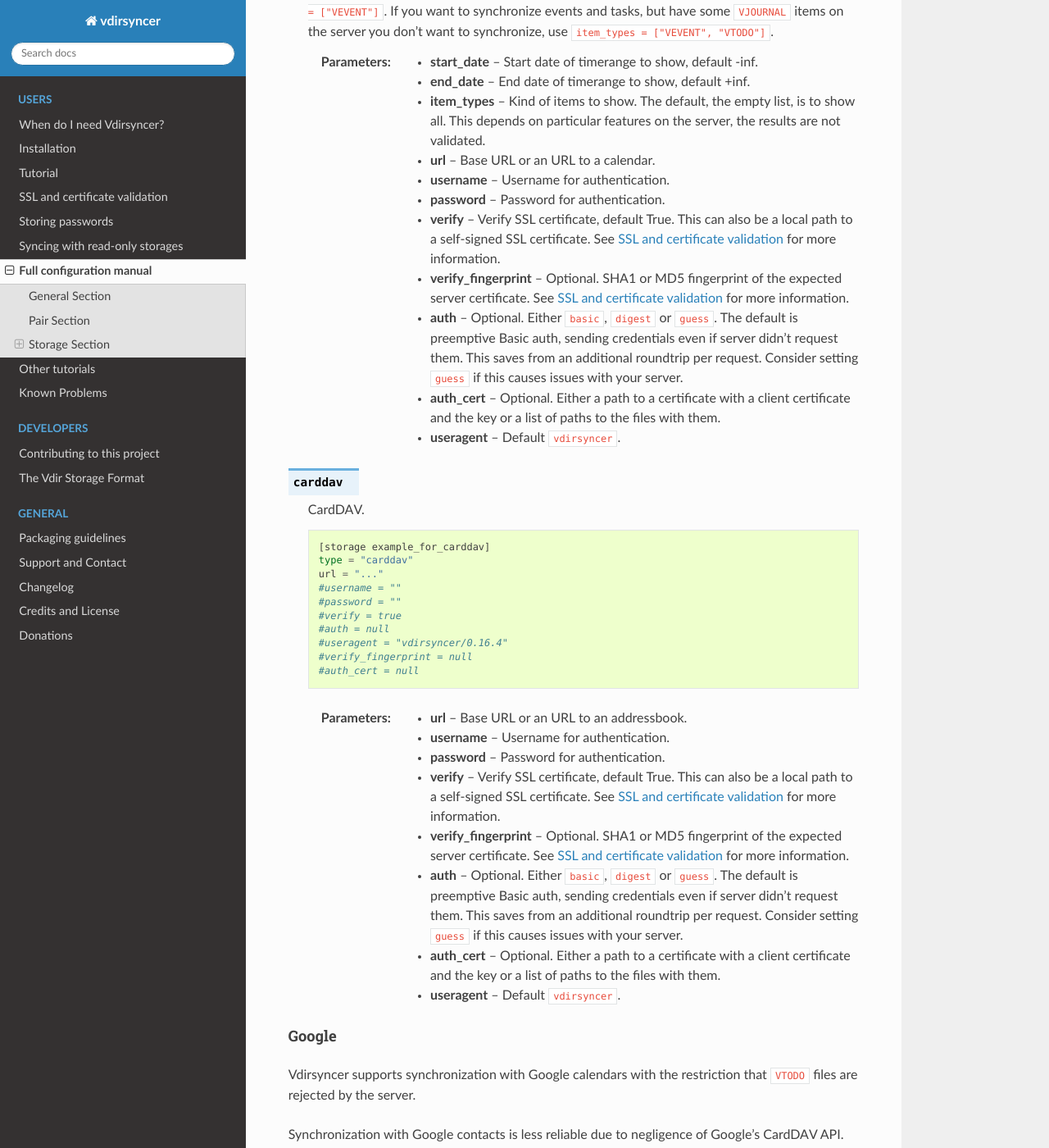
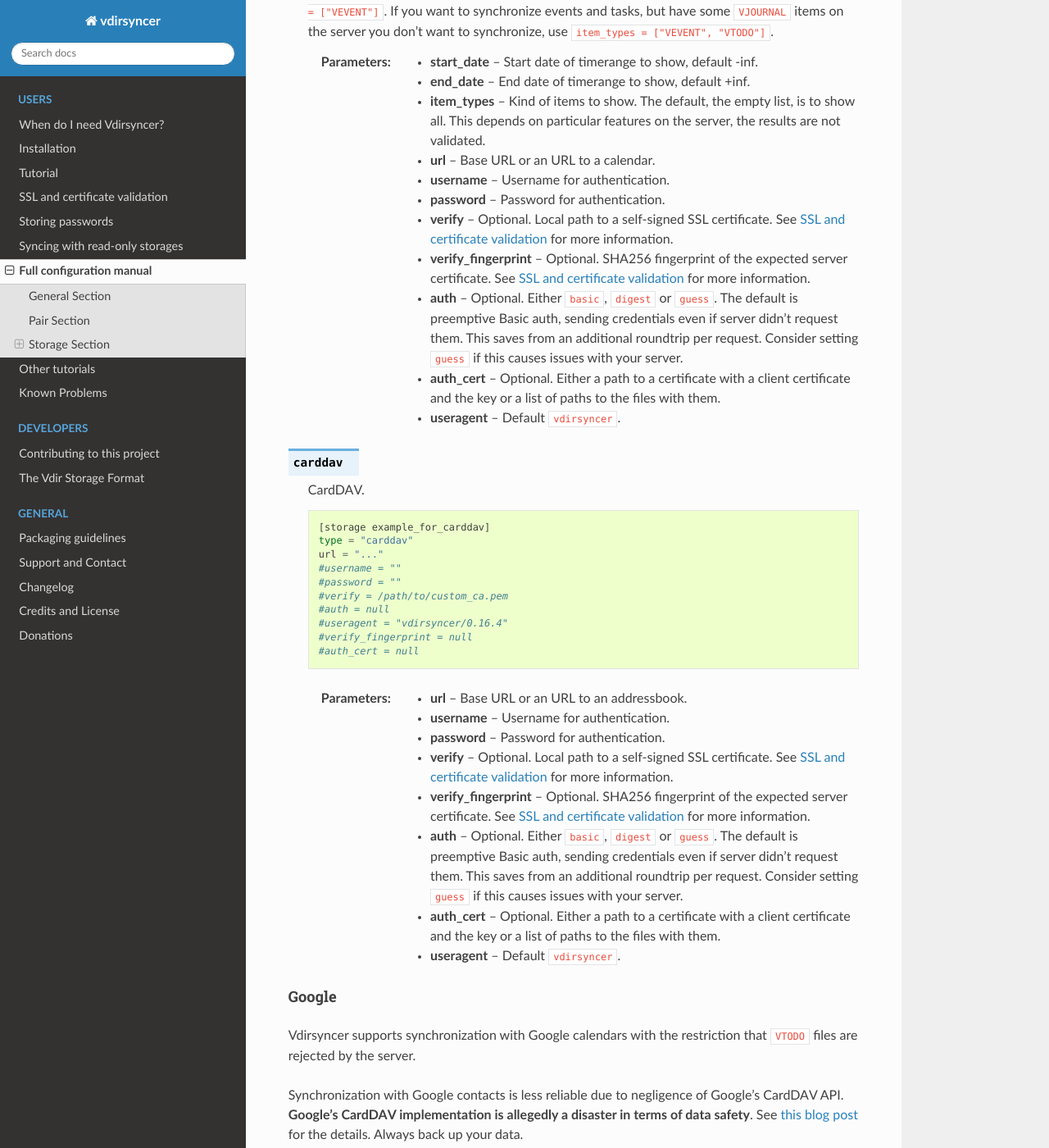
Before and after one commit to pimutils/vdirsyncer, a Sphinx documentation site: the page built from docs/config.rst, in a window 1280 px wide and 1400 px high, scrolled down 3510 px. Shown: the whole window at 82% size. Built offline with Sphinx 7.4.7 and the Read the Docs theme 2.0.0, drawn with Linux system fonts in a browser that asks for light colours; some of the changed text lies outside the part shown.

Commit message:
Clean up some invalid TLS configuration branches

```diff
--- a/docs/config.rst
+++ b/docs/config.rst
@@ -175,7 +175,7 @@
         url = "..."
         #username = ""
         #password = ""
-        #verify = true
+        #verify = /path/to/custom_ca.pem
         #auth = null
         #useragent = "vdirsyncer/0.16.4"
         #verify_fingerprint = null
@@ -208,12 +208,10 @@
     :param url: Base URL or an URL to a calendar.
     :param username: Username for authentication.
     :param password: Password for authentication.
-    :param verify: Verify SSL certificate, default True. This can also be a
-        local path to a self-signed SSL certificate. See :ref:`ssl-tutorial`
-        for more information.
-    :param verify_fingerprint: Optional. SHA1 or MD5 fingerprint of the
-        expected server certificate. See :ref:`ssl-tutorial` for more
-        information.
+    :param verify: Optional. Local path to a self-signed SSL certificate.
+        See :ref:`ssl-tutorial` for more information.
+    :param verify_fingerprint: Optional. SHA256 fingerprint of the expected
+        server certificate. See :ref:`ssl-tutorial` for more information.
     :param auth: Optional. Either ``basic``, ``digest`` or ``guess``. The
         default is preemptive Basic auth, sending credentials even if server
         didn't request them. This saves from an additional roundtrip per
@@ -235,7 +233,7 @@
      url = "..."
      #username = ""
      #password = ""
-     #verify = true
+     #verify = /path/to/custom_ca.pem
      #auth = null
      #useragent = "vdirsyncer/0.16.4"
      #verify_fingerprint = null
@@ -244,12 +242,10 @@
    :param url: Base URL or an URL to an addressbook.
    :param username: Username for authentication.
    :param password: Password for authentication.
-   :param verify: Verify SSL certificate, default True. This can also be a
-                  local path to a self-signed SSL certificate. See
-                  :ref:`ssl-tutorial` for more information.
-   :param verify_fingerprint: Optional. SHA1 or MD5 fingerprint of the expected
-                              server certificate. See :ref:`ssl-tutorial` for
-                              more information.
+   :param verify: Optional. Local path to a self-signed SSL certificate.
+        See :ref:`ssl-tutorial` for more information.
+   :param verify_fingerprint: Optional. SHA256 fingerprint of the expected
+        server certificate. See :ref:`ssl-tutorial` for more information.
    :param auth: Optional. Either ``basic``, ``digest`` or ``guess``. The
                 default is preemptive Basic auth, sending credentials even if
                 server didn't request them. This saves from an additional
@@ -478,12 +474,10 @@
     :param url: URL to the ``.ics`` file.
     :param username: Username for authentication.
     :param password: Password for authentication.
-    :param verify: Verify SSL certificate, default True. This can also be a
-        local path to a self-signed SSL certificate. See :ref:`ssl-tutorial`
-        for more information.
-    :param verify_fingerprint: Optional. SHA1 or MD5 fingerprint of the
-        expected server certificate. See :ref:`ssl-tutorial` for more
-        information.
+    :param verify: Optional. Local path to a self-signed SSL certificate.
+        See :ref:`ssl-tutorial` for more information.
+    :param verify_fingerprint: Optional. SHA256 fingerprint of the expected
+        server certificate. See :ref:`ssl-tutorial` for more information.
     :param auth: Optional. Either ``basic``, ``digest`` or ``guess``. The
         default is preemptive Basic auth, sending credentials even if server
         didn't request them. This saves from an additional roundtrip per
```
Also changed, not shown: CHANGELOG.rst (+16 -2 lines), docs/ssl-tutorial.rst (+2 -9 lines), 5 other files.
